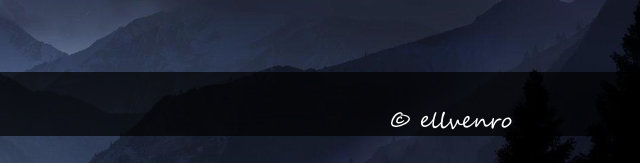
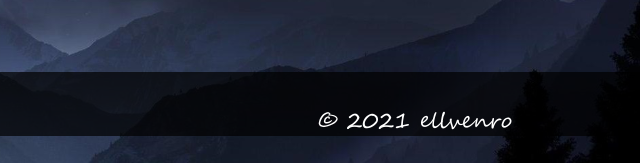
Before and after one commit to ellvenro/web_places, a plain HTML site: page index.html in a window 1280 px wide. Shown: the part 3317-3480 px from the top of the page, 640-1280 px from the left. Drawn offline with Linux system fonts and the light colour scheme.

Commit message:
Корректировка футера

```diff
--- a/index.html
+++ b/index.html
@@ -160,7 +160,7 @@
 
   <!-- Футер -->
 
-  <div class="header_2" id="footer"><a id="link" href="https://github.com/ellvenro">© ellvenro</a></div>
+  <div class="header_2" id="footer"><a id="link" href="https://github.com/ellvenro">© 2021 ellvenro</a></div>
 
   <script src="js/animation_scroll.js"></script>
   <script src="js/animation_slider.js"></script>
```
